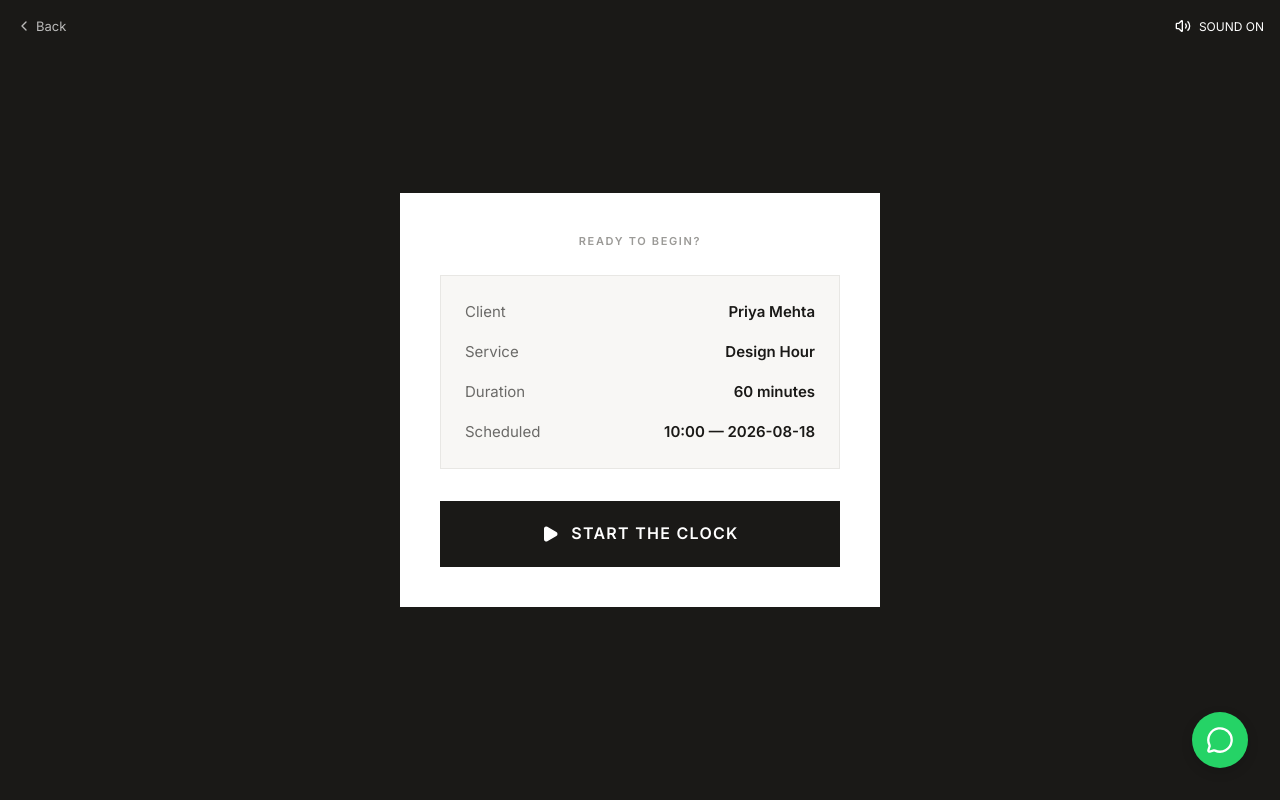
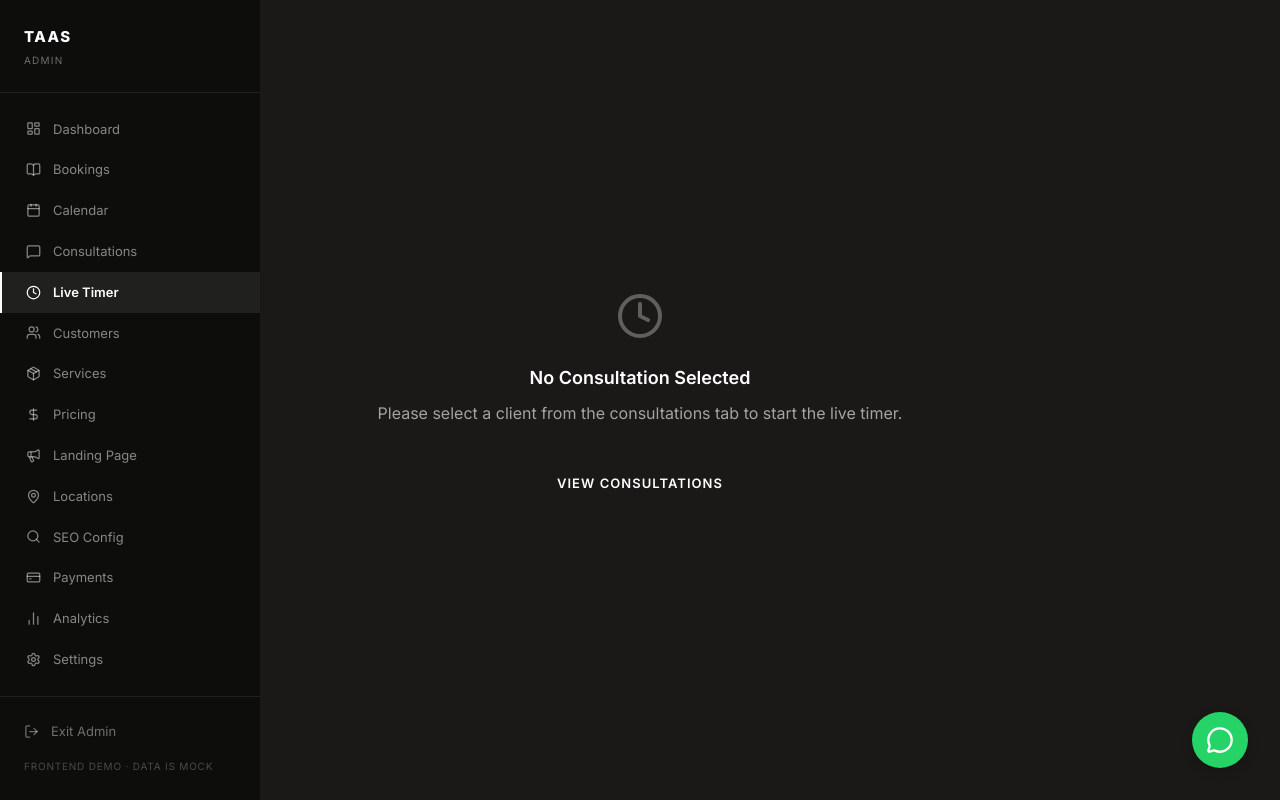
Before and after one commit to SHARV12456/TAAS, a Next.js app: page /admin/timer in a window 1280 px wide. Built offline with nearby package versions, Linux system fonts and the light colour scheme.

Commit message:
feat: remove timer default client and add live overtime cost calculation

```diff
--- a/src/app/admin/timer/page.tsx
+++ b/src/app/admin/timer/page.tsx
@@ -2,7 +2,7 @@
 import { useState, useEffect, useRef, Suspense } from 'react';
 import AdminSidebar from '@/components/AdminSidebar';
 import { usePathname, useSearchParams } from 'next/navigation';
-import { MOCK_BOOKINGS, Booking, formatDuration, formatCurrency } from '@/lib/mockData';
+import { MOCK_BOOKINGS, Booking, formatDuration, formatCurrency, ADMIN_SERVICES } from '@/lib/mockData';
 import { Play, Square, AlertCircle, CheckCircle2, ChevronLeft, Volume2, VolumeX, Clock } from 'lucide-react';
 import Link from 'next/link';
 
@@ -11,8 +11,9 @@ type TimerState = 'NOT_STARTED' | 'ACTIVE' | 'WARNING_10' | 'WARNING_5' | 'COMPL
 function AdminTimerContent() {
   const path = usePathname();
   const searchParams = useSearchParams();
-  const bookingId = searchParams.get('bookingId') || MOCK_BOOKINGS.find(b => b.status === 'Confirmed')?.id || MOCK_BOOKINGS[0].id;
-  const booking = MOCK_BOOKINGS.find(b => b.id === bookingId) as Booking;
+  const bookingId = searchParams.get('bookingId');
+  const booking = bookingId ? MOCK_BOOKINGS.find(b => b.id === bookingId) as Booking : null;
+  const serviceConfig = booking ? ADMIN_SERVICES.find(s => s.name === booking.service || s.id === booking.serviceId) : null;
 
   const [timerState, setTimerState] = useState<TimerState>('NOT_STARTED');
   const [elapsedSeconds, setElapsedSeconds] = useState(0);
@@ -22,6 +23,14 @@ function AdminTimerContent() {
   const totalDurationSeconds = booking ? booking.duration * 60 : 0;
   const remainingSeconds = totalDurationSeconds - elapsedSeconds;
   const overtimeSeconds = elapsedSeconds > totalDurationSeconds ? elapsedSeconds - totalDurationSeconds : 0;
+
+  // Calculate overtime cost
+  let overtimeCost = 0;
+  if (serviceConfig?.overtimeEnabled && overtimeSeconds > (serviceConfig.gracePeriodMinutes * 60)) {
+    const billableOvertimeMinutes = Math.ceil((overtimeSeconds - (serviceConfig.gracePeriodMinutes * 60)) / 60);
+    const intervals = Math.ceil(billableOvertimeMinutes / 30);
+    overtimeCost = intervals * serviceConfig.overtimeRate;
+  }
 
   const audioRef = useRef<HTMLAudioElement | null>(null);
 
@@ -80,10 +89,15 @@ function AdminTimerContent() {
 
   if (!booking) {
     return (
-      <div style={{ display: 'flex', minHeight: '100vh', background: 'var(--color-off-white)' }}>
+      <div style={{ display: 'flex', minHeight: '100vh', background: 'var(--color-near-black)' }}>
         <AdminSidebar activePath={path} />
-        <div className="admin-main" style={{ flex: 1, padding: '2rem', display: 'flex', alignItems: 'center', justifyContent: 'center' }}>
-          <p>Booking not found.</p>
+        <div style={{ flex: 1, padding: '2rem', display: 'flex', flexDirection: 'column', alignItems: 'center', justifyContent: 'center', color: 'white' }}>
+          <Clock size={48} style={{ opacity: 0.3, marginBottom: '1.5rem' }} />
+          <p style={{ fontSize: '1.125rem', fontWeight: 600, marginBottom: '0.5rem' }}>No Consultation Selected</p>
+          <p style={{ color: 'rgba(255,255,255,0.6)', marginBottom: '2rem' }}>Please select a client from the consultations tab to start the live timer.</p>
+          <Link href="/admin/consultations" className="btn btn-primary">
+            View Consultations
+          </Link>
         </div>
       </div>
     );
@@ -145,6 +159,14 @@ function AdminTimerContent() {
               <div style={{ fontSize: '0.875rem', fontWeight: 700, letterSpacing: '0.2em', textTransform: 'uppercase', marginTop: '1rem', opacity: 0.8 }}>
                 {timerState === 'OVERTIME' ? 'ADDITIONAL TIME' : timerState === 'COMPLETE' ? 'TIME COMPLETE' : 'TIME REMAINING'}
               </div>
+
+              {timerState === 'OVERTIME' && overtimeCost > 0 && (
+                <div style={{ marginTop: '2rem', padding: '1rem', background: 'rgba(59, 130, 246, 0.1)', border: '1px solid rgba(59, 130, 246, 0.3)', borderRadius: '4px', display: 'inline-block' }}>
+                  <p style={{ fontSize: '0.75rem', textTransform: 'uppercase', letterSpacing: '0.1em', opacity: 0.8, marginBottom: '0.25rem' }}>Accrued Overtime Cost</p>
+                  <p style={{ fontSize: '1.5rem', fontWeight: 700 }}>{formatCurrency(overtimeCost)}</p>
+                  <p style={{ fontSize: '0.6875rem', opacity: 0.6, marginTop: '0.25rem' }}>Billed at {formatCurrency(serviceConfig?.overtimeRate || 0)} per 30 mins</p>
+                </div>
+              )}
             </div>
 
             {/* Alerts */}
```
